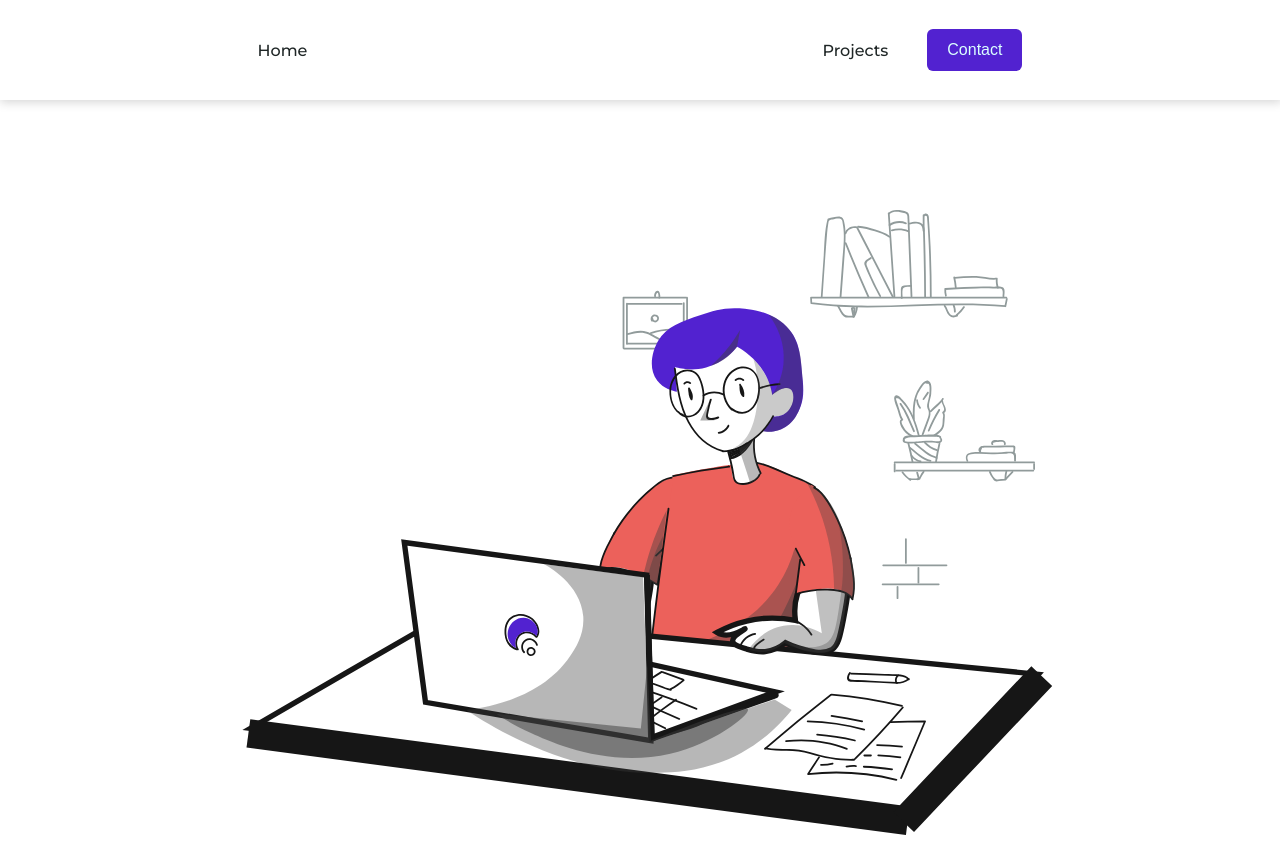
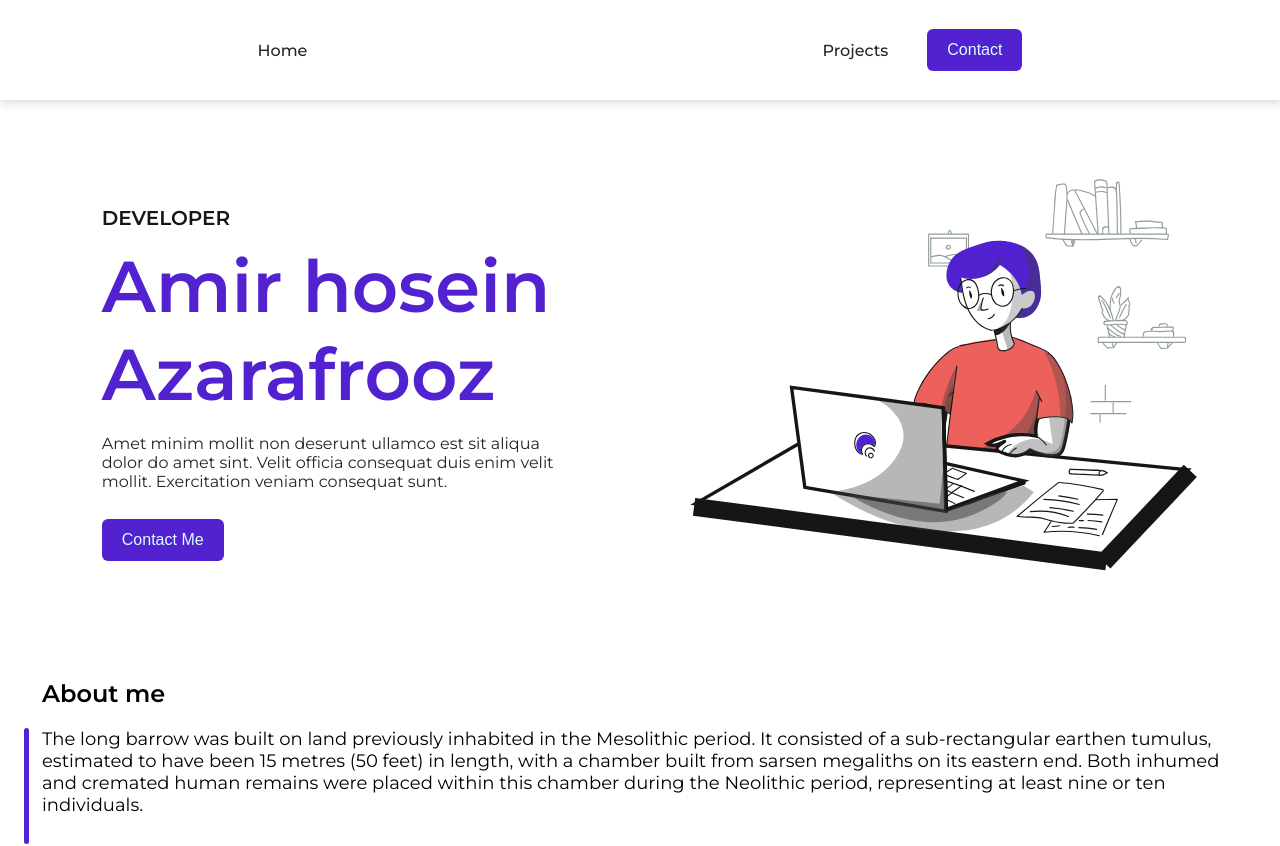
Before and after one commit to amirazarafrooz/myportfolio, a React (Vite) app: page / in a window 1280 px wide. Shown: the top 846 px of the page. Built offline with nearby package versions, Linux system fonts and the light colour scheme.

Commit message:
make herosection responsive

```diff
--- a/css/herosection.css
+++ b/css/herosection.css
@@ -1 +1 @@
-@import"https://fonts.googleapis.com/css2?family=Montserrat:wght@400;500;600&display=swap";*{margin:0;padding:0;box-sizing:border-box}html{font-size:10px}body{font-family:"Montserrat",sans-serif}.herosection{display:flex;align-items:center;justify-content:center;flex-direction:column;padding:28px 42px}.herosection__image{width:80%}.herosection__image img{width:100%}.herosection__text{display:flex;align-items:center;justify-content:center;flex-direction:column}.herosection__text h3{font-size:1.6rem;color:#151717;margin-top:60px}.herosection__text h1{font-size:4rem;color:#5222d0;margin-top:12.5px;margin-bottom:16px}.herosection__text p{font-size:1.6rem;color:#1f2626;text-align:center;margin-bottom:28px;padding:0 16px}
+@import"https://fonts.googleapis.com/css2?family=Montserrat:wght@400;500;600&display=swap";*{margin:0;padding:0;box-sizing:border-box}html{font-size:10px}body{font-family:"Montserrat",sans-serif}.herosection{display:flex;align-items:center;justify-content:center;flex-direction:column;padding:28px 42px}.herosection__image{width:80%}.herosection__image img{width:100%}.herosection__text{display:flex;align-items:center;justify-content:center;flex-direction:column}.herosection__text h3{font-size:1.6rem;color:#151717;margin-top:60px}.herosection__text h1{font-size:4rem;color:#5222d0;margin-top:12.5px;margin-bottom:16px}.herosection__text p{font-size:1.6rem;color:#1f2626;text-align:center;margin-bottom:28px;padding:0 16px}@media(min-width: 900px){.herosection{display:flex;align-items:center;justify-content:center;flex-direction:row-reverse;padding:28px 42px}.herosection .herosection__image{width:50%}.herosection .herosection__image img{width:100%}.herosection .herosection__text{display:flex;align-items:center;justify-content:center;flex-direction:column;text-align:left;width:50%}.herosection h3{width:80%;text-align:left;font-size:2rem;color:#151717;margin-top:60px}.herosection h1{width:80%;text-align:left;font-size:7.2rem;color:#5222d0;margin-top:12.5px;margin-bottom:16px}.herosection p{width:80%;font-size:1.6rem;color:#1f2626;text-align:left;margin-bottom:28px;padding:0}.herosection .desktop__button{width:80%;display:flex;justify-content:flex-start}}
--- a/src/components/HeroSection.jsx
+++ b/src/components/HeroSection.jsx
@@ -10,9 +10,11 @@ export const HeroSection = () => {
             </div>
             <div className="herosection__text">
             <h3>DEVELOPER</h3>
-            <h1>Amir Azarafrooz</h1>
+            <h1>Amir hosein Azarafrooz</h1>
             <p>Amet minim mollit non deserunt ullamco est sit aliqua dolor do amet sint. Velit officia consequat duis enim velit mollit. Exercitation veniam consequat sunt.</p>
+            <div className="desktop__button">
             <Button value="Contact Me" cssClass="normal__btn" url="/Contact"></Button>
+            </div>
             </div>
         </div>
     );
--- a/style/herosection.scss
+++ b/style/herosection.scss
@@ -42,4 +42,62 @@ padding: 28px 42px;
     }
 
 
+
 }
+
+@media (min-width: 900px) {
+
+    .herosection{
+        display: flex;
+        align-items: center;
+        justify-content: center;
+        flex-direction: row-reverse;
+        padding: 28px 42px;
+
+        .herosection__image {
+            width: 50%;
+
+           img {
+            width: 100%;
+           }
+        }
+        .herosection__text {
+            display: flex;
+            align-items: center;
+            justify-content: center;
+            flex-direction: column;
+            text-align: left;
+            width: 50%;
+        }
+            h3 {
+                width: 80%;
+                text-align: left;
+                font-size: $fontsize-20 ;
+                color: $title-color;
+                margin-top: 60px;
+            }
+            h1{
+                width: 80%;
+                text-align: left;
+                font-size: $fontsize-72;
+                color: $theme-color;
+                margin-top: 12.5px;
+                margin-bottom: 16px;
+            }
+
+            p {
+                width: 80%;
+                font-size: $fontsize-16;
+                color: $main-color;
+                text-align: left ;
+                margin-bottom: 28px;
+                padding: 0;
+            }
+            .desktop__button{
+                width: 80%;
+                display: flex;
+                justify-content: flex-start;
+            }
+
+        }
+}
```
